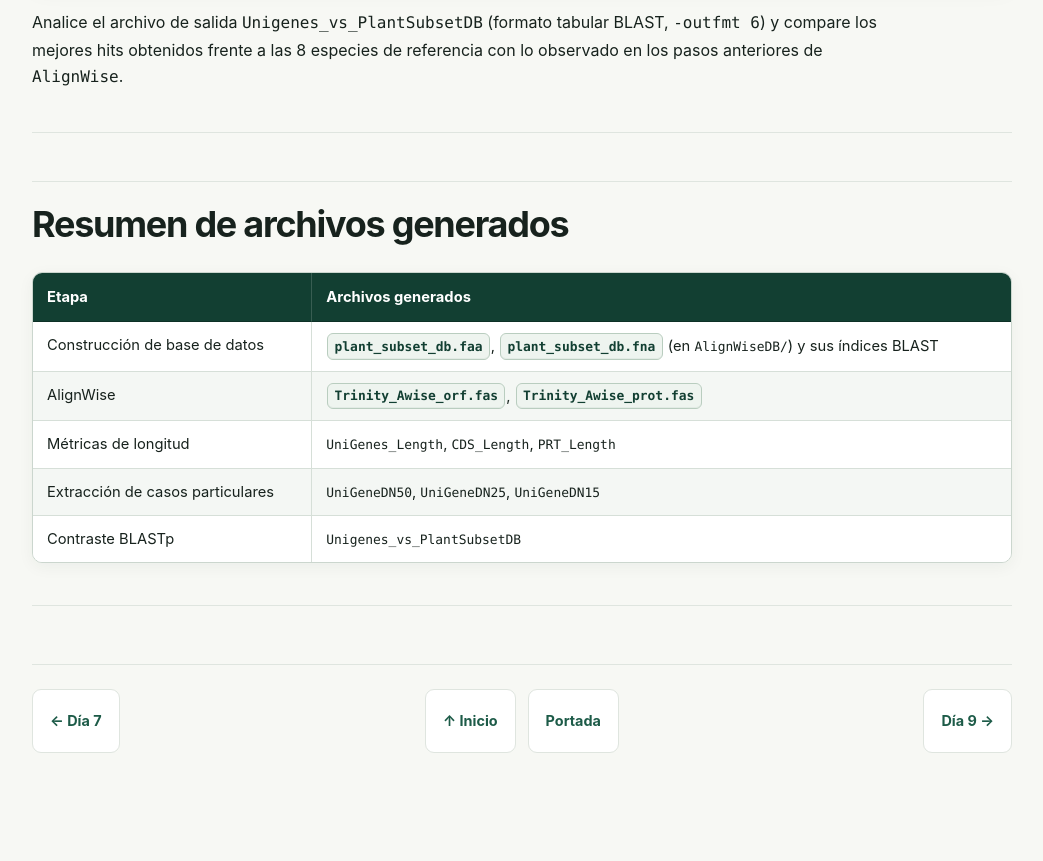
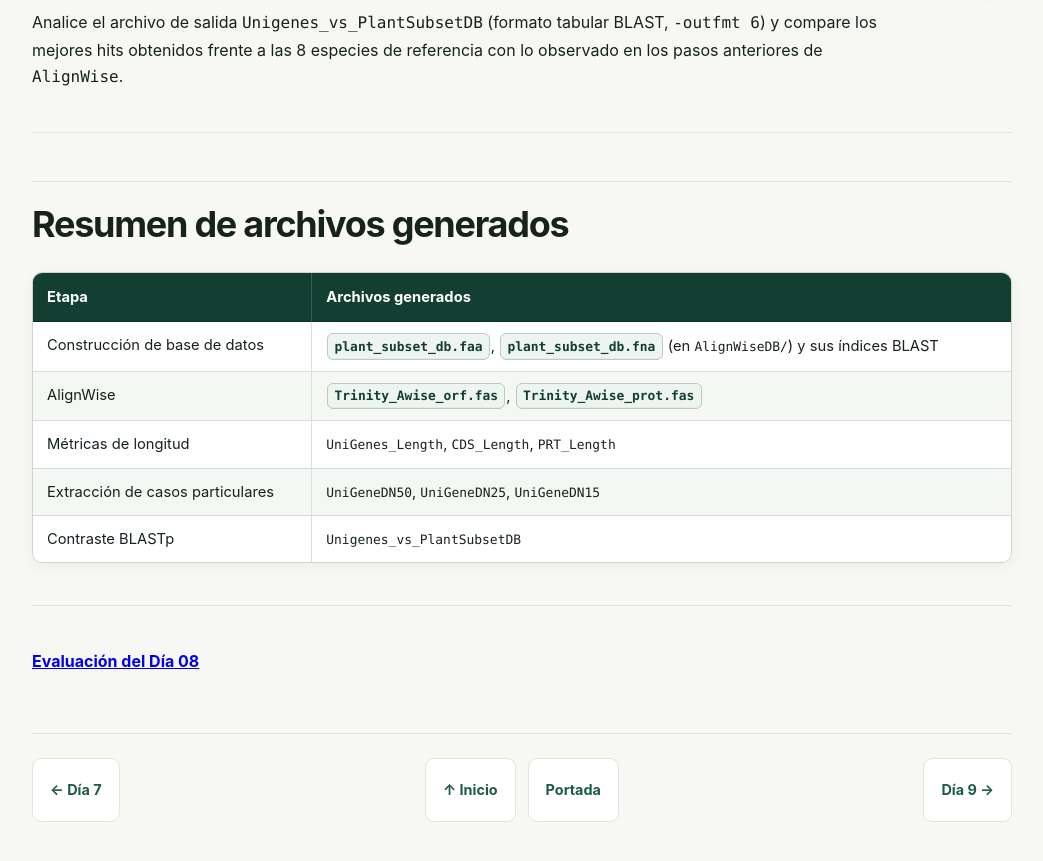
Before and after one commit to vitoem/HBGT_2026, a Jekyll site: the page built from docs/dia-08.md, in a window 1280 px wide and 900 px high, scrolled down 14470 px. Shown: the top 861 px of the window, without its empty margins (118-1161 px from the left). Built offline with Jekyll 4.4.1, drawn with Linux system fonts in a browser that asks for light colours; before the commit the page ends 15301 px from its top, so only the background shows below that.

Commit message:
Add evaluation link for Day 08

```diff
--- a/docs/dia-08.md
+++ b/docs/dia-08.md
@@ -439,3 +439,5 @@ Analice el archivo de salida `Unigenes_vs_PlantSubsetDB` (formato tabular BLAST,
 | Contraste BLASTp | `Unigenes_vs_PlantSubsetDB` |
 
 ---
+
+[**Evaluación del Día 08**](https://forms.cloud.microsoft/r/7EVZD7guGf)
```
